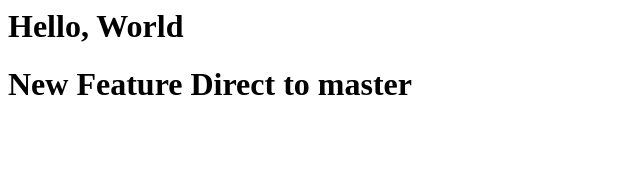
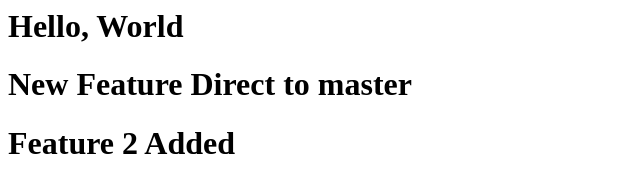
Before and after one commit to rdavephp/git-learn-1, a plain HTML site: page index.html in a window 1280 px wide. Shown: the whole page, without its empty margins (0-640 px from the left). Drawn offline with Linux system fonts and the light colour scheme.

Commit message:
added feature2

```diff
--- a/index.html
+++ b/index.html
@@ -1,2 +1,3 @@
 <h1>Hello, World</h1>
 <h1>New Feature Direct to master</h1>
+<h1>Feature 2 Added</h1>
```
